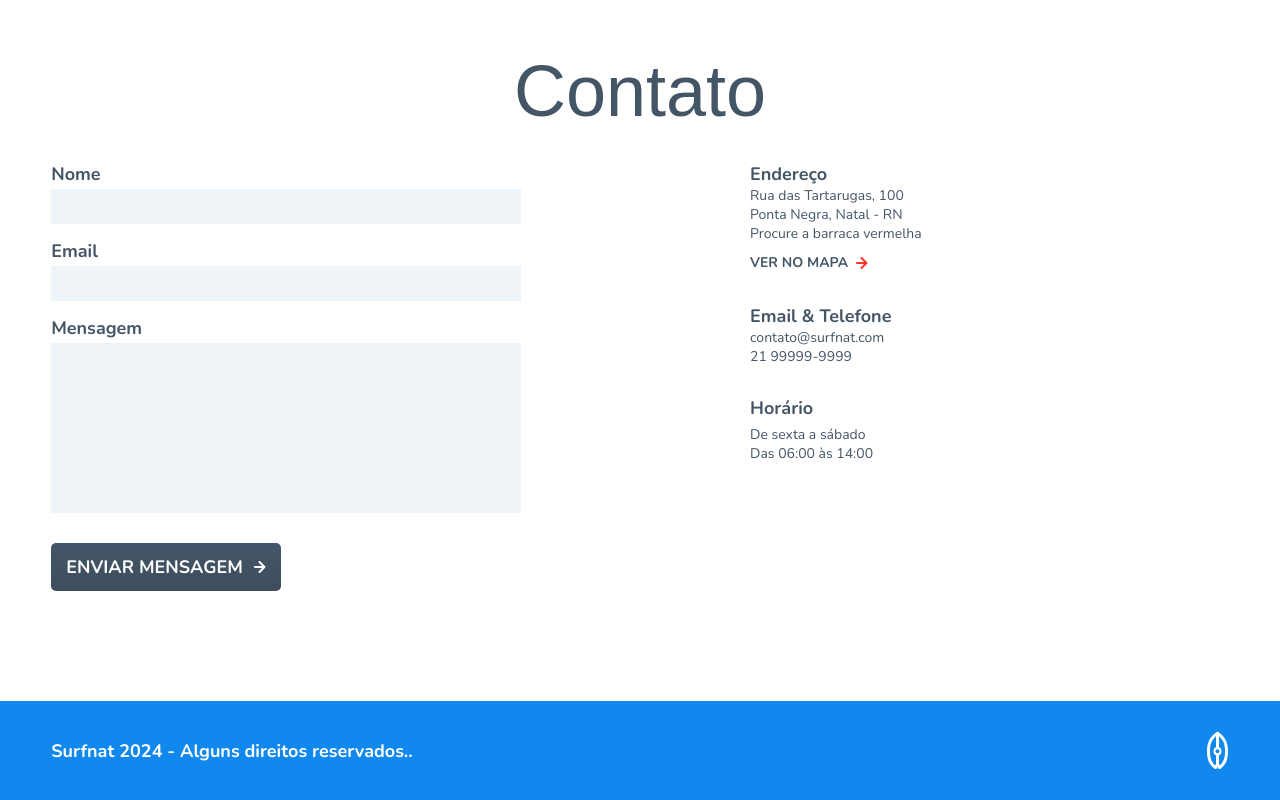
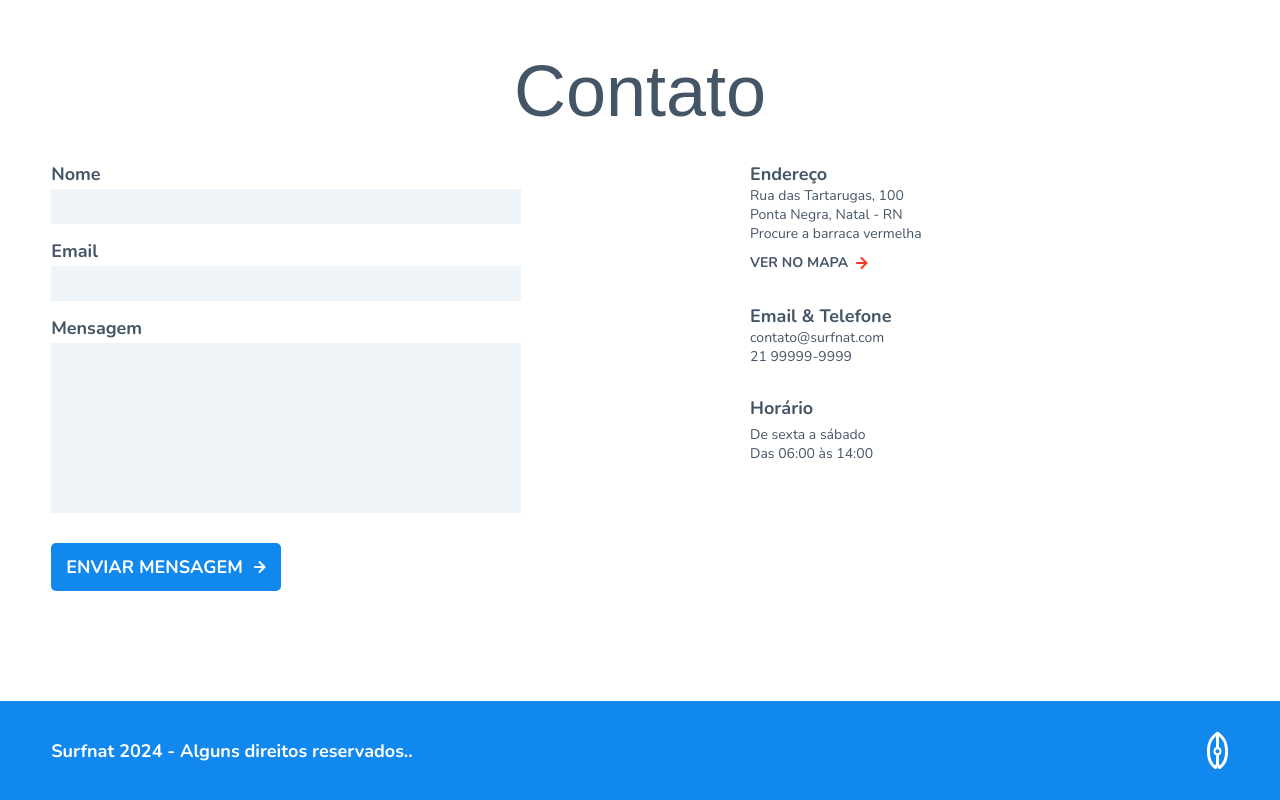
Before and after one commit to fmota-dev/projeto-surfbot, a plain HTML site: page index.html in a window 1280 px wide. In both pictures the pointer is over the link "ENVIAR MENSAGEM". Shown: the part 3668-4468 px from the top of the page. Drawn offline with nearby package versions, Linux system fonts and the light colour scheme; a web font is replaced by a local one.

Commit message:
:art: feat: hover no botao do forms

```diff
--- a/assets/css/style.css
+++ b/assets/css/style.css
@@ -678,6 +678,10 @@ section.aulas {
 	margin-bottom: 60px;
 }
 
+.contato form a:hover {
+	background: var(--cor-primaria-200);
+}
+
 .contato ul span {
 	font: var(--fonte-secundaria-md-b);
 	color: var(--cor-neutra-500);
```
